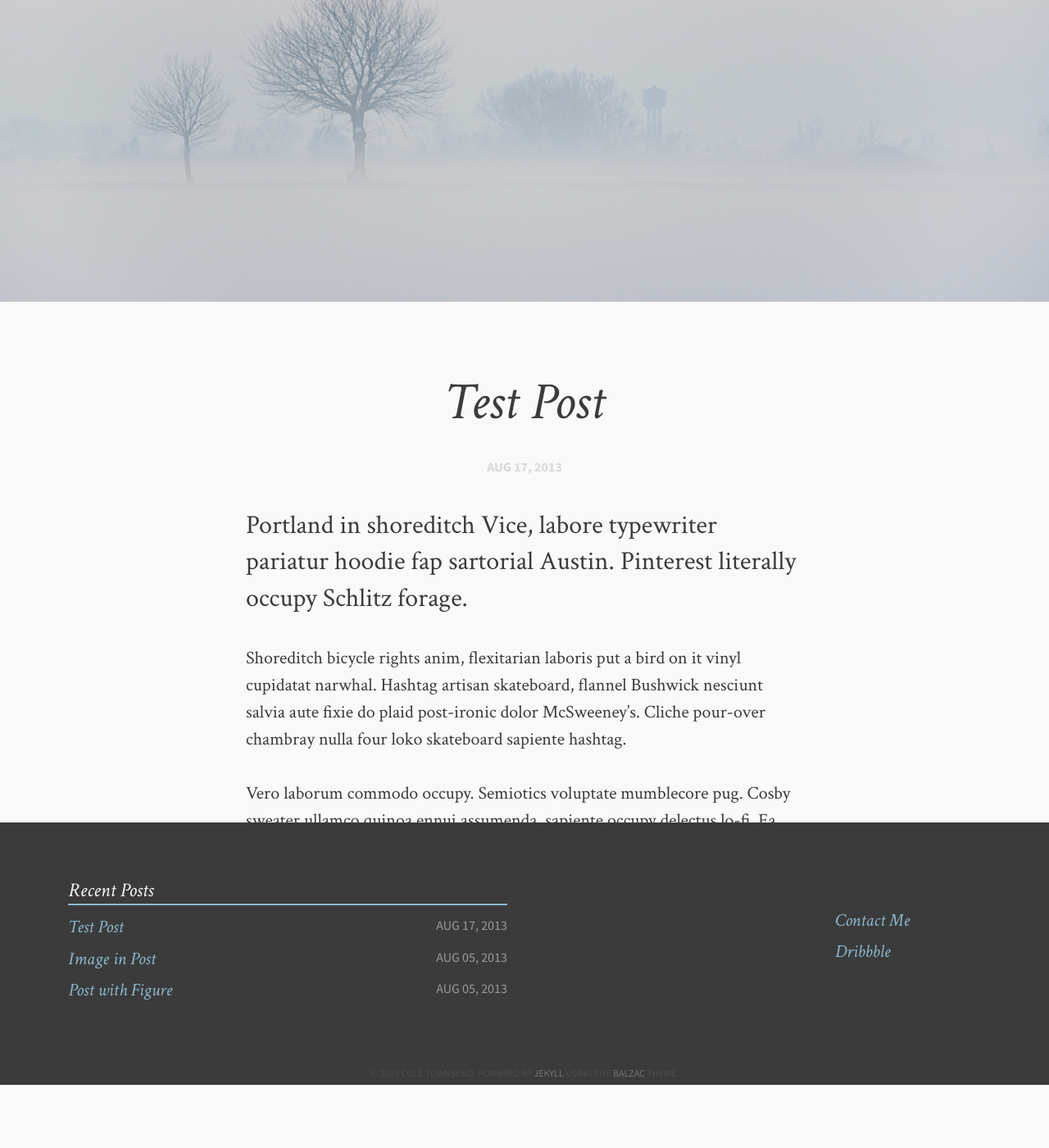
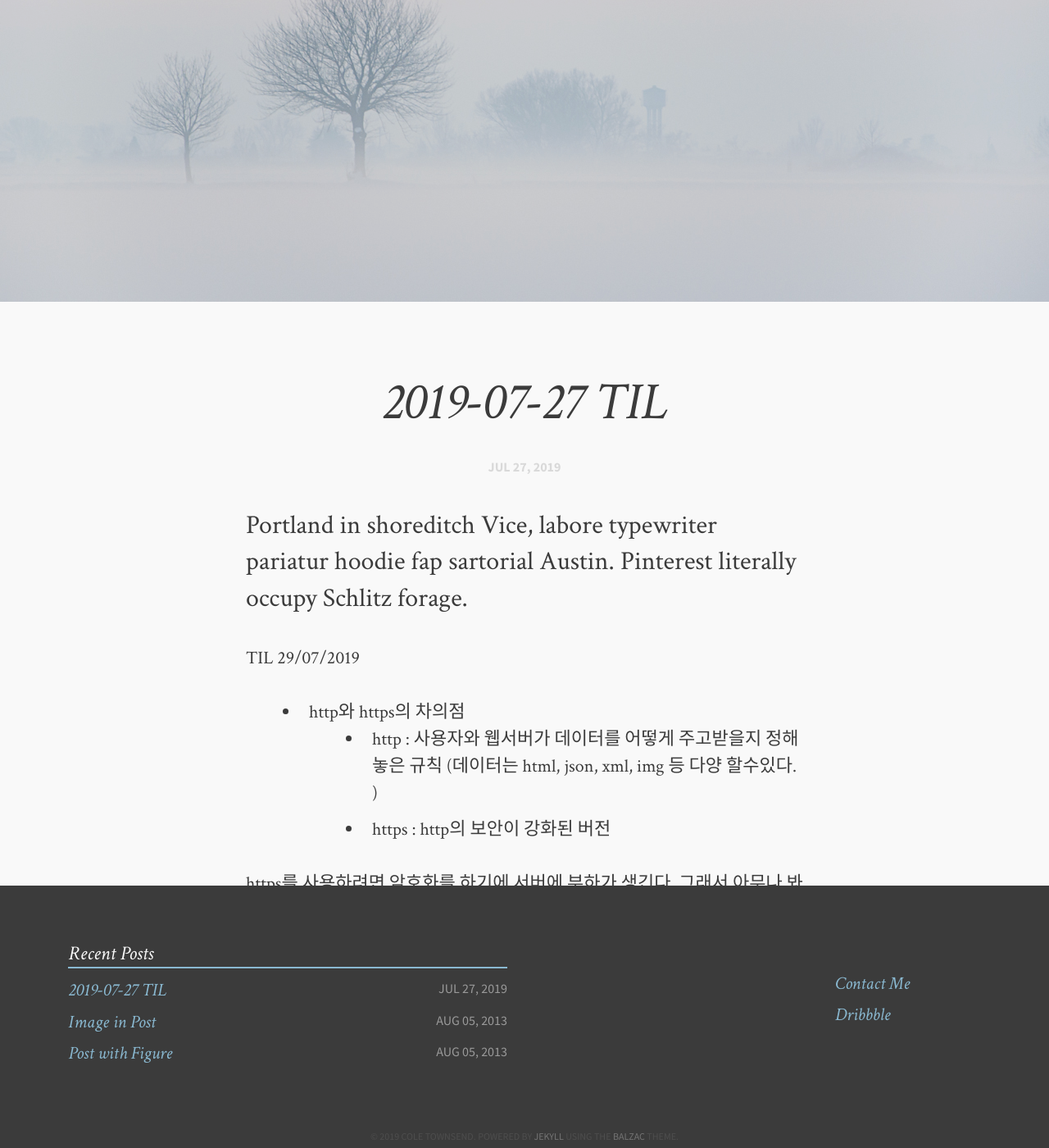
Before and after one commit to jhoon2816/jhoon2816.github.io, a Jekyll site: the page built from _posts/2013-08-17-test-post.md, in a window 1280 px wide and 1400 px high, scrolled down 182 px. Shown: the whole window at 82% size. Built offline with Jekyll 4.4.1, drawn with Linux system fonts in a browser that asks for light colours; comment, search, counter and statistics services are not loaded; before the commit the page ends 1505 px from its top, so only the background shows below that.

Commit message:
change file contents

```diff
--- a/_posts/2013-08-17-test-post.md
+++ b/_posts/2013-08-17-test-post.md
@@ -1,12 +1,19 @@
 ---
 layout: post-light-feature
-title: Test Post
+title: 2019-07-27 TIL
 description: "Portland in shoreditch Vice, labore typewriter pariatur hoodie fap sartorial Austin. Pinterest literally occupy Schlitz forage."
 categories: articles
-date: 2013-08-17
+date: 2019-07-27
 image:
         feature: soft-trees.jpg
 ---
-Shoreditch bicycle rights anim, flexitarian laboris put a bird on it vinyl cupidatat narwhal. Hashtag artisan skateboard, flannel Bushwick nesciunt salvia aute fixie do plaid post-ironic dolor McSweeney's. Cliche pour-over chambray nulla four loko skateboard sapiente hashtag.
+TIL  29/07/2019
 
-Vero laborum commodo occupy. Semiotics voluptate mumblecore pug. Cosby sweater ullamco quinoa ennui assumenda, sapiente occupy delectus lo-fi. Ea fashion axe Marfa cillum aliquip. Retro Bushwick keytar cliche. Before they sold out sustainable gastropub Marfa readymade, ethical Williamsburg skateboard brunch qui consectetur gentrify semiotics. Mustache cillum irony, fingerstache magna pour-over keffiyeh tousled selfies.
+- http와 https의 차의점
+    - http :  사용자와 웹서버가 데이터를 어떻게 주고받을지 정해놓은 규칙 (데이터는 html, json, xml, img 등 다양 할수있다. )
+    - https : http의 보안이 강화된 버전
+
+https를 사용하려면 암호화를 하기에 서버에 부하가 생긴다.
+그래서 아무나 봐도 상관없는 페이지는 http 로, 남에게 보이면 안되는 금융정보, 메일, 개인정보 등은 https로 하는것이다. Gmail 은 https를 지원한다.
+
+http 보안관련시 Get, Post 등 방식으로 보낸것은 상관이없다.
```
